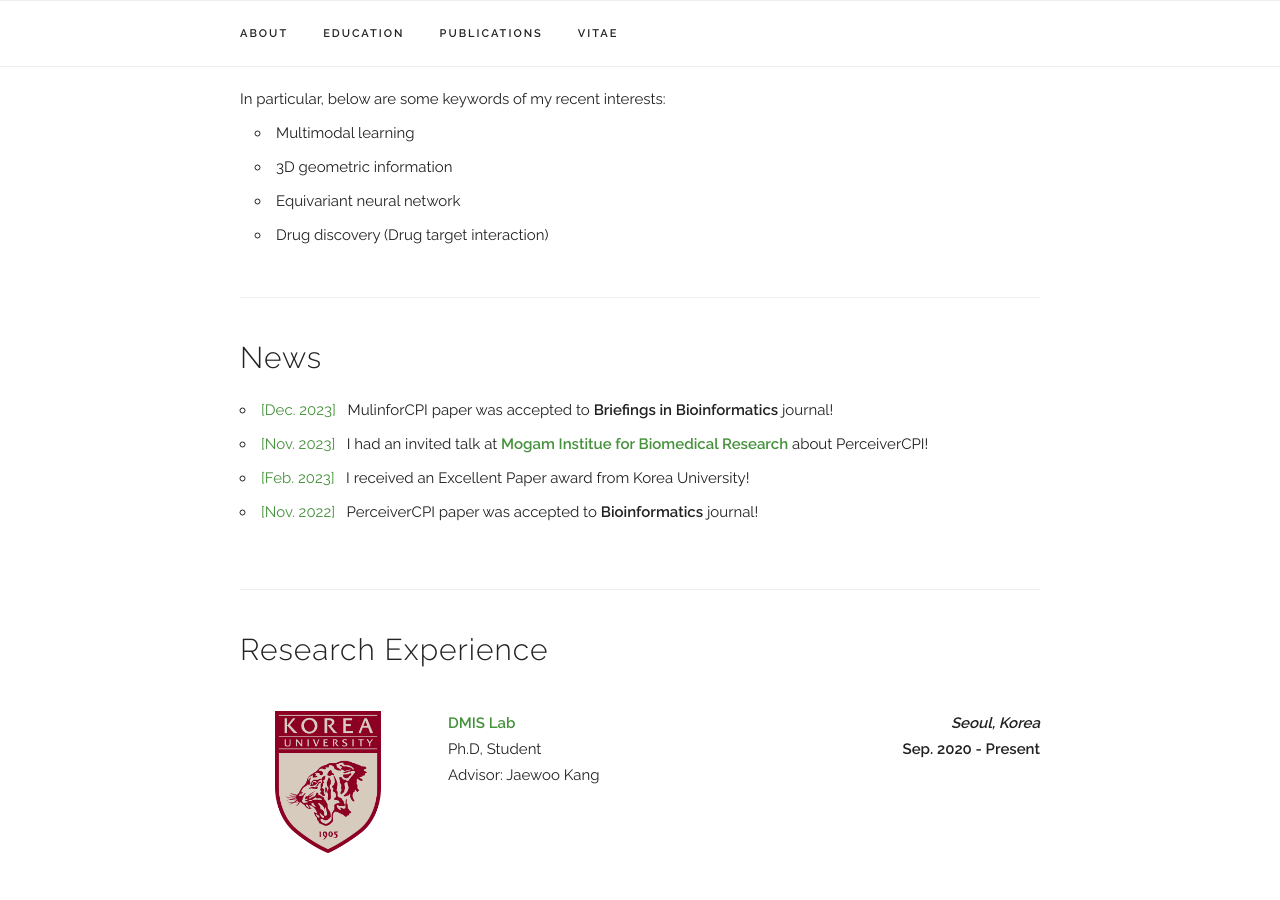
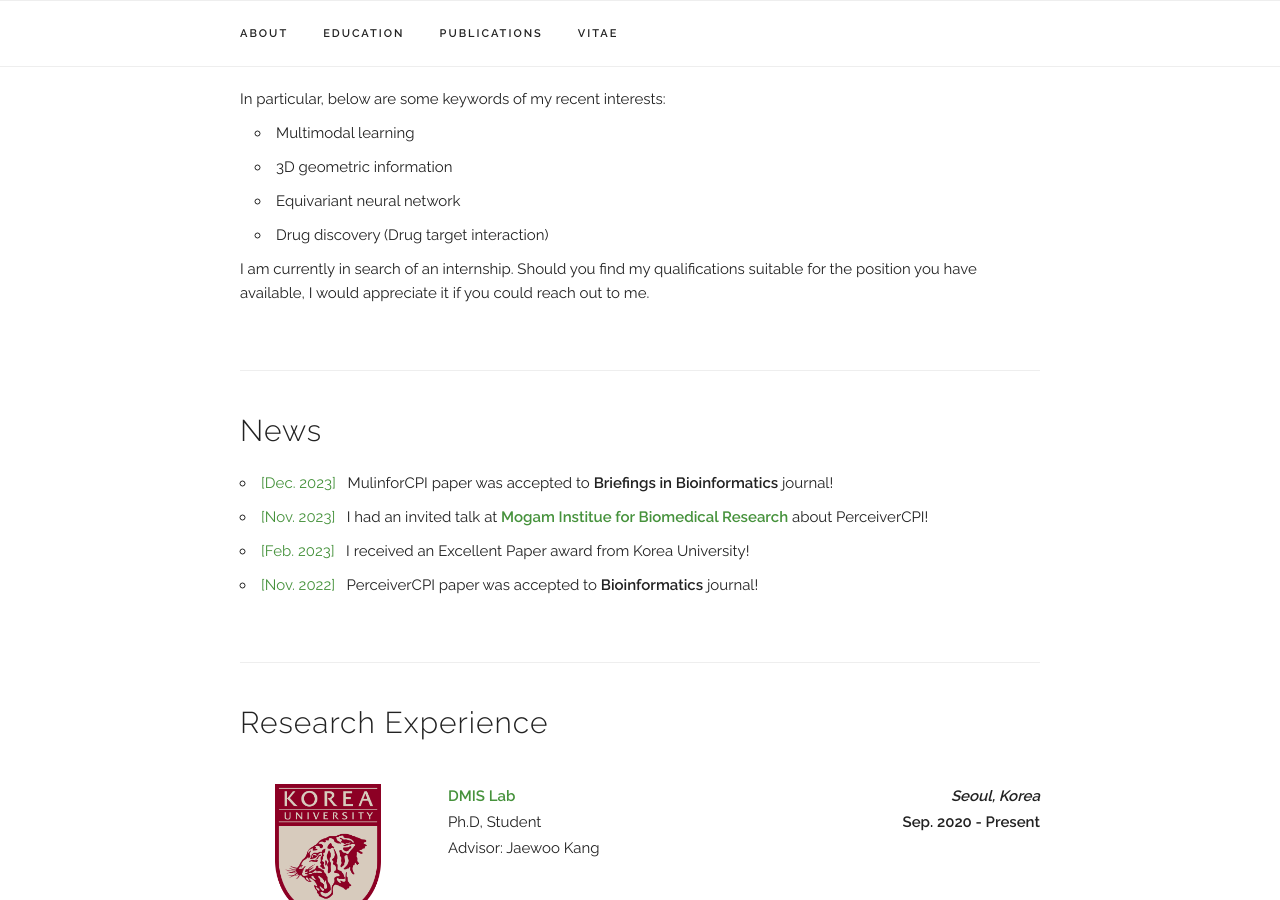
Before and after one commit to quangnguyenbn99/quangnguyenbn99.github.io, a Jekyll site: the page built from index.html, in a window 1280 px wide and 900 px high, scrolled down 577 px. Built offline with Jekyll 4.4.1, drawn with Linux system fonts in a browser that asks for light colours; some web fonts are replaced.

Commit message:
Update index.html

```diff
--- a/index.html
+++ b/index.html
@@ -31,6 +31,9 @@ layout: default
       </li>
     </ul>
   </p>
+  I am currently in search of an internship. Should you find my qualifications suitable for the position you have available, I would appreciate it if you could reach out to me.
+  </p>
+</p>
 </div>
 
 <!-- ========== News ========== -->
```
